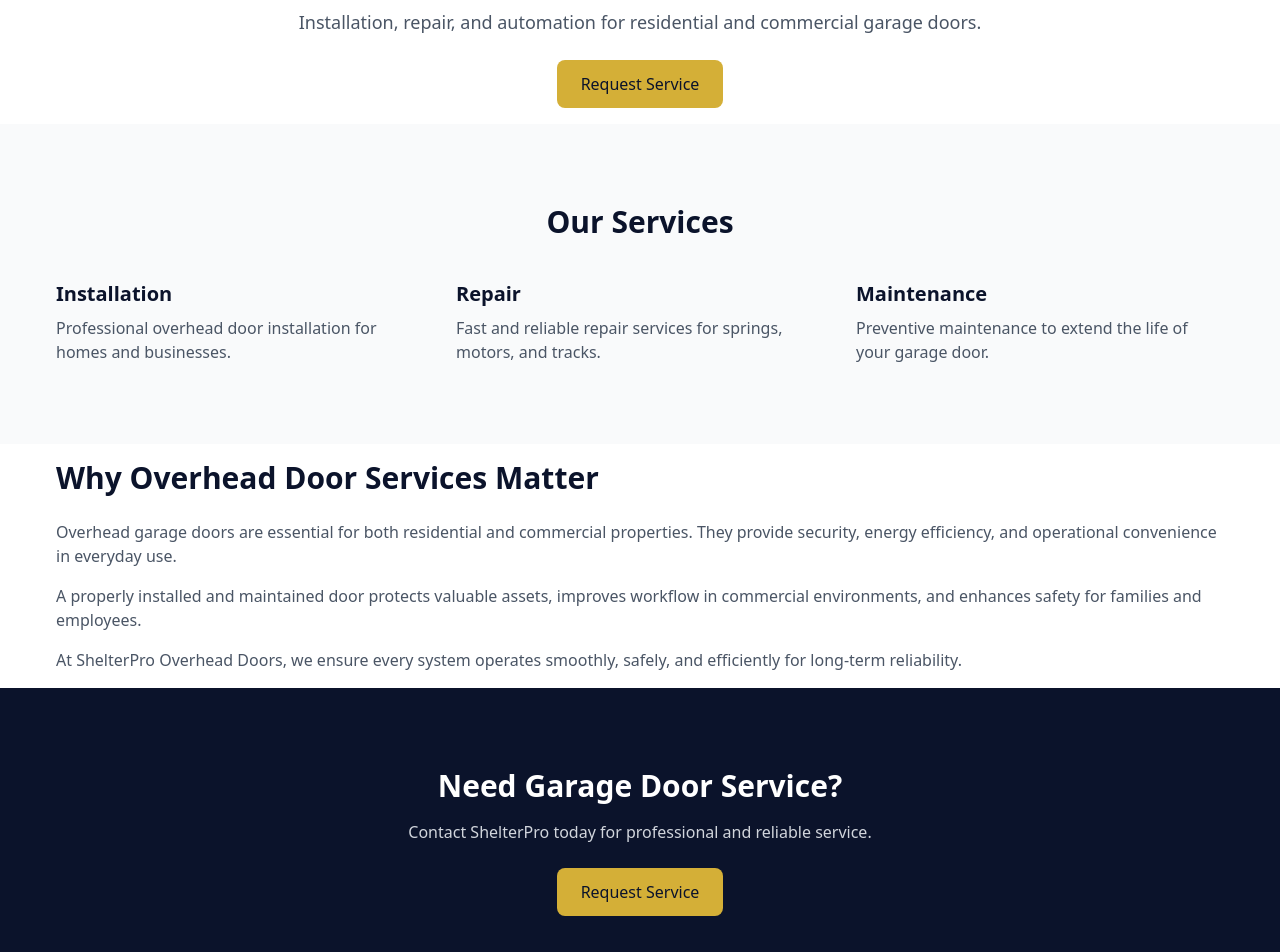
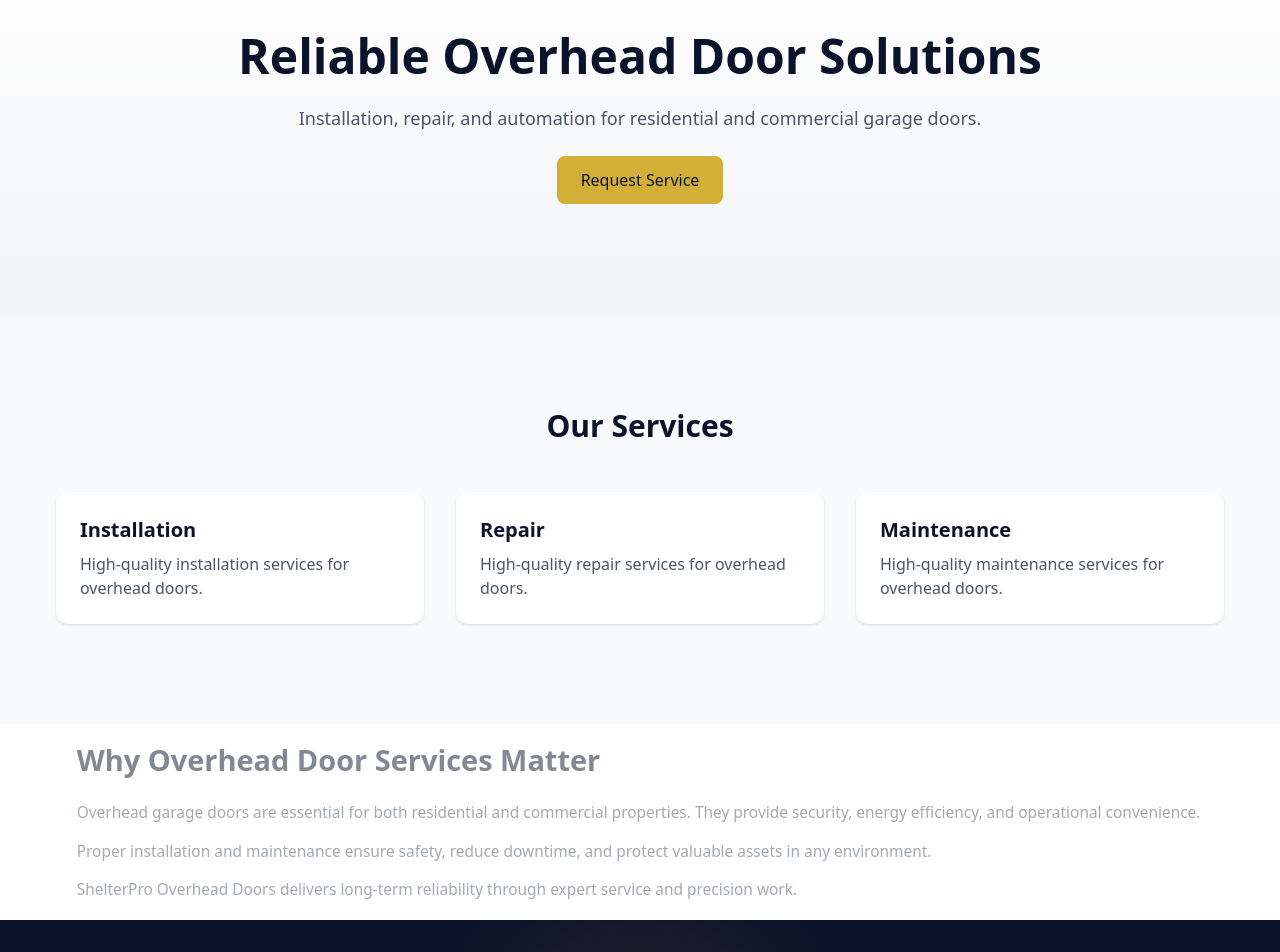
Before and after one commit to amoresmateo175/shelterpro-overheaddoors, a Next.js app: page / in a window 1280 px wide. Shown: the part 140-1092 px from the top of the page. Built offline with nearby package versions, Linux system fonts and the light colour scheme.

Commit message:
landing page, first commit, with advanced animations

```diff
--- a/src/components/About.tsx
+++ b/src/components/About.tsx
@@ -1,50 +1,42 @@
 "use client";
 
-import { motion } from "framer-motion";
+import { motion, useScroll, useTransform } from "framer-motion";
+import { useRef } from "react";
 
 export default function About() {
+  const ref = useRef(null);
+
+  const { scrollYProgress } = useScroll({
+    target: ref,
+    offset: ["start 80%", "end 20%"],
+  });
+
+  const opacity = useTransform(scrollYProgress, [0, 1], [0.3, 1]);
+  const scale = useTransform(scrollYProgress, [0, 1], [0.95, 1]);
+
   return (
-    <section id="about" className="container py-16">
-      <motion.h2
-        initial={{ opacity: 0, x: -40 }}
-        whileInView={{ opacity: 1, x: 0 }}
-        viewport={{ once: true }}
-        className="text-3xl font-bold mb-6"
-      >
-        Why Overhead Door Services Matter
-      </motion.h2>
+    <section id="about" ref={ref} className="container py-20">
+      <motion.div style={{ opacity, scale }}>
+        <h2 className="text-3xl font-bold mb-6">
+          Why Overhead Door Services Matter
+        </h2>
 
-      <motion.p
-        initial={{ opacity: 0 }}
-        whileInView={{ opacity: 1 }}
-        transition={{ delay: 0.2 }}
-        className="text-gray-600 mb-4"
-      >
-        Overhead garage doors are essential for both residential and commercial
-        properties. They provide security, energy efficiency, and operational
-        convenience in everyday use.
-      </motion.p>
+        <p className="text-gray-600 mb-4">
+          Overhead garage doors are essential for both residential and commercial
+          properties. They provide security, energy efficiency, and operational
+          convenience.
+        </p>
 
-      <motion.p
-        initial={{ opacity: 0 }}
-        whileInView={{ opacity: 1 }}
-        transition={{ delay: 0.3 }}
-        className="text-gray-600 mb-4"
-      >
-        A properly installed and maintained door protects valuable assets,
-        improves workflow in commercial environments, and enhances safety for
-        families and employees.
-      </motion.p>
+        <p className="text-gray-600 mb-4">
+          Proper installation and maintenance ensure safety, reduce downtime,
+          and protect valuable assets in any environment.
+        </p>
 
-      <motion.p
-        initial={{ opacity: 0 }}
-        whileInView={{ opacity: 1 }}
-        transition={{ delay: 0.4 }}
-        className="text-gray-600"
-      >
-        At ShelterPro Overhead Doors, we ensure every system operates smoothly,
-        safely, and efficiently for long-term reliability.
-      </motion.p>
+        <p className="text-gray-600">
+          ShelterPro Overhead Doors delivers long-term reliability through
+          expert service and precision work.
+        </p>
+      </motion.div>
     </section>
   );
 }
--- a/src/components/CTA.tsx
+++ b/src/components/CTA.tsx
@@ -4,31 +4,27 @@ import { motion } from "framer-motion";
 
 export default function CTA() {
   return (
-    <section
-      id="contact"
-      className="bg-[var(--navy)] text-white py-16 text-center"
-    >
-      <div className="container">
-        <motion.h2
-          initial={{ opacity: 0, y: 30 }}
-          whileInView={{ opacity: 1, y: 0 }}
-          className="text-3xl font-bold mb-4"
-        >
+    <section className="bg-[var(--navy)] text-white py-20 text-center relative overflow-hidden">
+
+      {/* floating glow */}
+      <motion.div
+        animate={{ y: [0, -20, 0] }}
+        transition={{ duration: 6, repeat: Infinity }}
+        className="absolute w-72 h-72 bg-[var(--gold)] opacity-10 rounded-full blur-3xl top-0 left-1/2 -translate-x-1/2"
+      />
+
+      <div className="container relative">
+        <h2 className="text-3xl font-bold mb-4">
           Need Garage Door Service?
-        </motion.h2>
+        </h2>
 
-        <motion.p
-          initial={{ opacity: 0 }}
-          whileInView={{ opacity: 1 }}
-          transition={{ delay: 0.2 }}
-          className="mb-6 text-gray-300"
-        >
-          Contact ShelterPro today for professional and reliable service.
-        </motion.p>
+        <p className="mb-6 text-gray-300">
+          Contact ShelterPro today for reliable and professional solutions.
+        </p>
 
         <motion.a
           href="#"
-          whileHover={{ scale: 1.07 }}
+          whileHover={{ scale: 1.1 }}
           whileTap={{ scale: 0.95 }}
           className="btn-primary inline-block"
         >
--- a/src/components/Hero.tsx
+++ b/src/components/Hero.tsx
@@ -1,39 +1,44 @@
 "use client";
 
-import { motion } from "framer-motion";
+import { motion, useScroll, useTransform } from "framer-motion";
 
 export default function Hero() {
+  const { scrollY } = useScroll();
+
+  // Parallax layers
+  const yText = useTransform(scrollY, [0, 300], [0, -80]);
+  const yBg = useTransform(scrollY, [0, 300], [0, 50]);
+
   return (
-    <section className="container text-center py-20">
-      <motion.h1
-        initial={{ opacity: 0, y: 40 }}
-        animate={{ opacity: 1, y: 0 }}
-        transition={{ duration: 0.6 }}
-        className="text-4xl md:text-5xl font-bold mb-6"
+    <section className="relative overflow-hidden py-24">
+
+      {/* Background layer */}
+      <motion.div
+        style={{ y: yBg }}
+        className="absolute inset-0 bg-gradient-to-b from-white to-gray-100"
+      />
+
+      {/* Content */}
+      <motion.div
+        style={{ y: yText }}
+        className="container relative text-center"
       >
+        <h1 className="text-4xl md:text-5xl font-bold mb-6">
           Reliable Overhead Door Solutions
-      </motion.h1>
+        </h1>
 
-      <motion.p
-        initial={{ opacity: 0, y: 40 }}
-        animate={{ opacity: 1, y: 0 }}
-        transition={{ duration: 0.6, delay: 0.2 }}
-        className="text-lg text-gray-600 mb-6"
-      >
+        <p className="text-lg text-gray-600 mb-6">
           Installation, repair, and automation for residential and commercial garage doors.
-      </motion.p>
+        </p>
 
         <motion.a
           href="#contact"
-        initial={{ opacity: 0, scale: 0.9 }}
-        animate={{ opacity: 1, scale: 1 }}
-        transition={{ delay: 0.4 }}
           whileHover={{ scale: 1.05 }}
-        whileTap={{ scale: 0.97 }}
           className="btn-primary inline-block"
         >
           Request Service
         </motion.a>
+      </motion.div>
     </section>
   );
 }
--- a/src/components/Services.tsx
+++ b/src/components/Services.tsx
@@ -1,58 +1,43 @@
 "use client";
 
-import { motion } from "framer-motion";
-
-const container = {
-  hidden: {},
-  show: {
-    transition: {
-      staggerChildren: 0.2,
-    },
-  },
-};
-
-const item = {
-  hidden: { opacity: 0, y: 30 },
-  show: { opacity: 1, y: 0 },
-};
+import { motion, useScroll, useTransform } from "framer-motion";
+import { useRef } from "react";
 
 export default function Services() {
+  const ref = useRef(null);
+
+  const { scrollYProgress } = useScroll({
+    target: ref,
+    offset: ["start end", "end start"],
+  });
+
+  const y = useTransform(scrollYProgress, [0, 1], [50, -50]);
+
   return (
-    <section id="services" className="bg-gray-50 py-16">
-      <div className="container">
-        <h2 className="text-3xl font-bold text-center mb-10">
+    <section id="services" ref={ref} className="bg-gray-50 py-20">
+      <motion.div style={{ y }} className="container">
+        <h2 className="text-3xl font-bold text-center mb-12">
           Our Services
         </h2>
 
+        <div className="grid md:grid-cols-3 gap-8">
+          {["Installation", "Repair", "Maintenance"].map((title, i) => (
             <motion.div
-          variants={container}
-          initial="hidden"
-          whileInView="show"
-          viewport={{ once: true }}
-          className="grid md:grid-cols-3 gap-8"
+              key={i}
+              initial={{ opacity: 0, y: 40 }}
+              whileInView={{ opacity: 1, y: 0 }}
+              transition={{ delay: i * 0.2 }}
+              whileHover={{ y: -8 }}
+              className="bg-white p-6 rounded-xl shadow-sm"
             >
-          <motion.div variants={item}>
-            <h3 className="font-semibold text-xl mb-2">Installation</h3>
+              <h3 className="font-semibold text-xl mb-2">{title}</h3>
               <p className="text-gray-600">
-              Professional overhead door installation for homes and businesses.
+                High-quality {title.toLowerCase()} services for overhead doors.
               </p>
             </motion.div>
-
-          <motion.div variants={item}>
-            <h3 className="font-semibold text-xl mb-2">Repair</h3>
-            <p className="text-gray-600">
-              Fast and reliable repair services for springs, motors, and tracks.
-            </p>
+          ))}
+        </div>
       </motion.div>
-
-          <motion.div variants={item}>
-            <h3 className="font-semibold text-xl mb-2">Maintenance</h3>
-            <p className="text-gray-600">
-              Preventive maintenance to extend the life of your garage door.
-            </p>
-          </motion.div>
-        </motion.div>
-      </div>
     </section>
   );
 }
```
Lines whose indentation alone changed are shown as unchanged.
